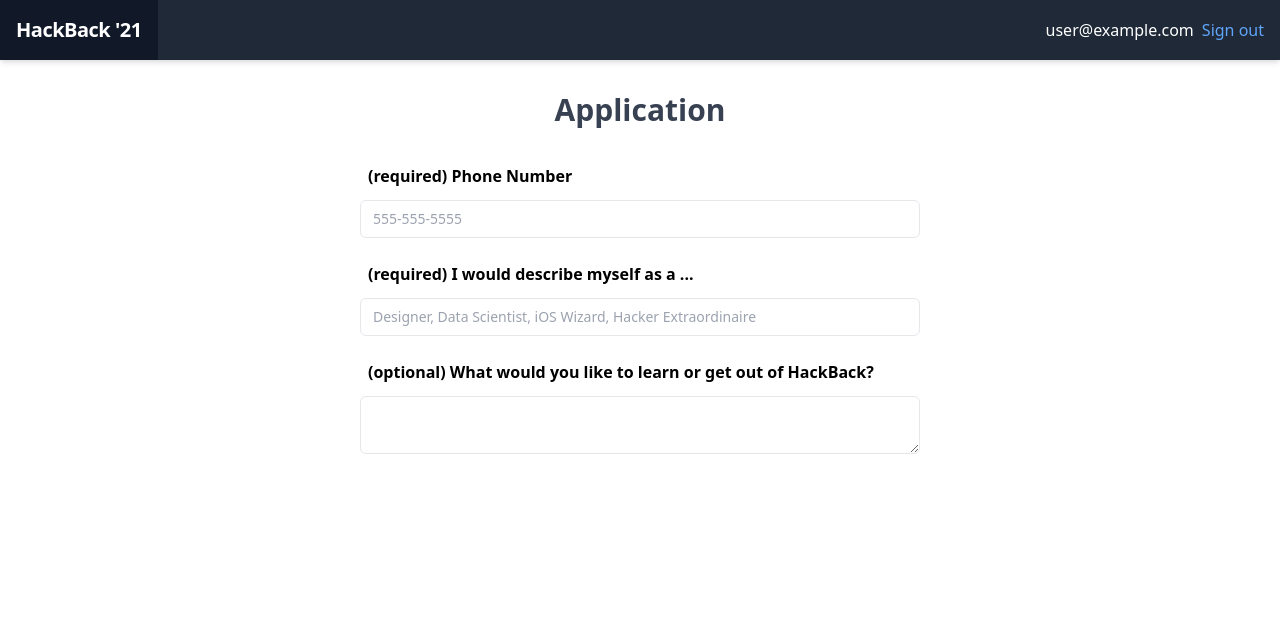
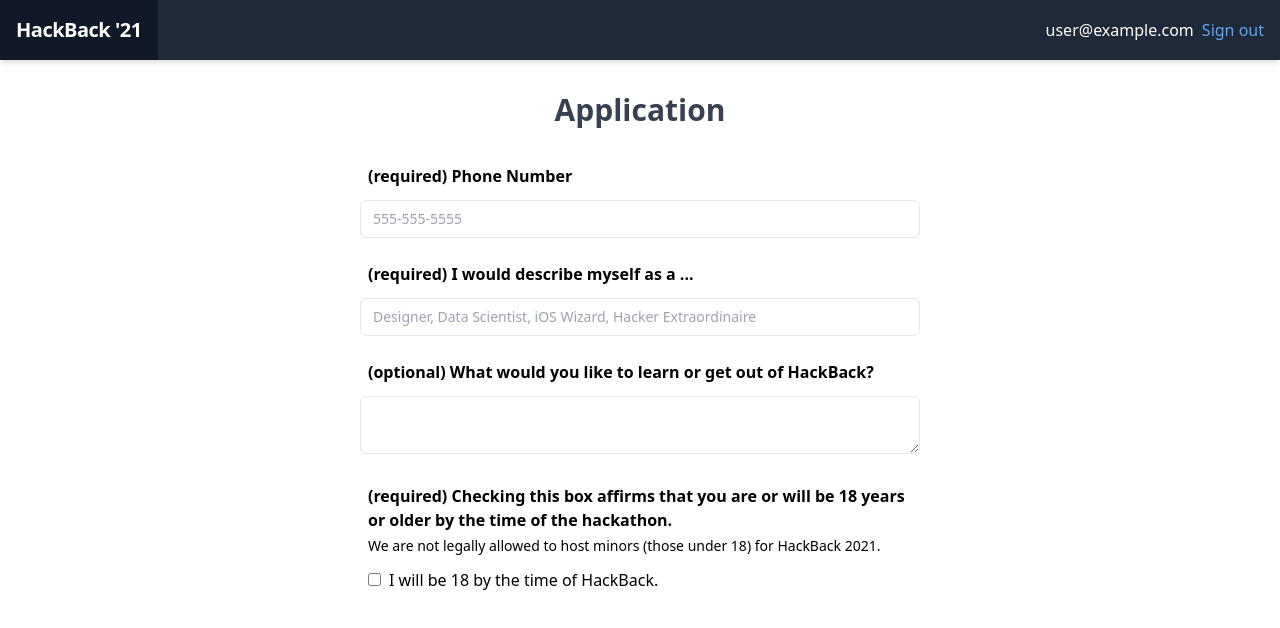
Before and after one commit to adityarathod/hackback, a Next.js app: page /application in a window 1280 px wide. Shown: the top 628 px of the page. Built offline with nearby package versions, Linux system fonts and the light colour scheme; no server answers; sample sign-in values are in the browser's storage.

Commit message:
Add placeholder attribute to BooleanQuestion, create BooleanQuestionInput

```diff
--- a/components/application-form.tsx
+++ b/components/application-form.tsx
@@ -1,17 +1,19 @@
 import { FC } from 'react'
 import config from '../hackback.config'
-import { TextQuestion } from '../types/application'
-import { TextQuestionInput } from './question-inputs'
+import { BooleanQuestion, TextQuestion } from '../types/application'
+import { BooleanQuestionInput, TextQuestionInput } from './question-inputs'
 
 const ApplicationForm: FC = () => {
   const { applicationQuestions: questions } = config
   return (
     <div>
       {questions
-        .filter(q => q.type === 'text')
-        .map((tq, idx) => (
-          <TextQuestionInput question={tq as TextQuestion} key={idx} />
-        ))}
+        .filter(q => q.type === 'text' || q.type === 'bool')
+        .map((q, idx) => {
+          if (q.type === 'text') return <TextQuestionInput question={q as TextQuestion} key={idx} />
+          else if (q.type === 'bool')
+            return <BooleanQuestionInput question={q as BooleanQuestion} key={idx} />
+        })}
     </div>
   )
 }
--- a/components/question-inputs.tsx
+++ b/components/question-inputs.tsx
@@ -1,5 +1,5 @@
 import { FC, useEffect, useState } from 'react'
-import { TextQuestion } from '../types/application'
+import { BooleanQuestion, TextQuestion } from '../types/application'
 
 interface TextQuestionInputProps {
   question: TextQuestion
@@ -67,3 +67,50 @@ export const TextQuestionInput: FC<TextQuestionInputProps> = ({
     </div>
   )
 }
+
+interface BooleanQuestionInputProps {
+  question: BooleanQuestion
+}
+
+export const BooleanQuestionInput: FC<BooleanQuestionInputProps> = ({
+  question,
+}: BooleanQuestionInputProps) => {
+  const [checked, setChecked] = useState<boolean>(false)
+  const [error, setError] = useState(null)
+  const change = () => {
+    setChecked(!checked)
+    validate()
+  }
+  const validate = () => {
+    if (question.required && !checked) setError('This box must be checked.')
+    else setError(null)
+  }
+  return (
+    <div className='py-3' onMouseOut={validate}>
+      <div className='mb-3'>
+        <label htmlFor={question.label} className='text-md font-semibold block px-2'>
+          {question.required ? '(required)' : '(optional)'} {question.label}
+        </label>
+        <label htmlFor={question.label} className='text-sm mt-1 block px-2'>
+          {question.notice}
+        </label>
+        <label
+          htmlFor={question.label}
+          className='text-md font-semibold text-red-500 block my-1 px-2'>
+          {error}
+        </label>
+      </div>
+      <input
+        type='checkbox'
+        name={question.label}
+        checked={checked}
+        onChange={change}
+        onBlur={validate}
+        className='mx-2'
+      />
+      <span onClick={change} className='cursor-pointer'>
+        {question.placeholder}
+      </span>
+    </div>
+  )
+}
--- a/hackback.config.ts
+++ b/hackback.config.ts
@@ -29,6 +29,7 @@ const application: ApplicationQuestion[] = [
       'Checking this box affirms that you are or will be 18 years or older by the time of the hackathon.',
     notice: 'We are not legally allowed to host minors (those under 18) for HackBack 2021.',
     required: true,
+    placeholder: 'I will be 18 by the time of HackBack.',
   },
   {
     type: 'dropdown',
--- a/pages/application.tsx
+++ b/pages/application.tsx
@@ -14,7 +14,7 @@ const Application: FC = () => {
   return (
     <div>
       <Head>
-        <title>HackBack: Authenticate</title>
+        <title>HackBack: Apply</title>
       </Head>
       <Navbar />
       <main>
--- a/types/application.ts
+++ b/types/application.ts
@@ -24,6 +24,7 @@ export interface BooleanQuestion {
   label: string
   required: boolean
   notice?: string
+  placeholder: string
 }
 
 export interface DropdownQuestion {
```
